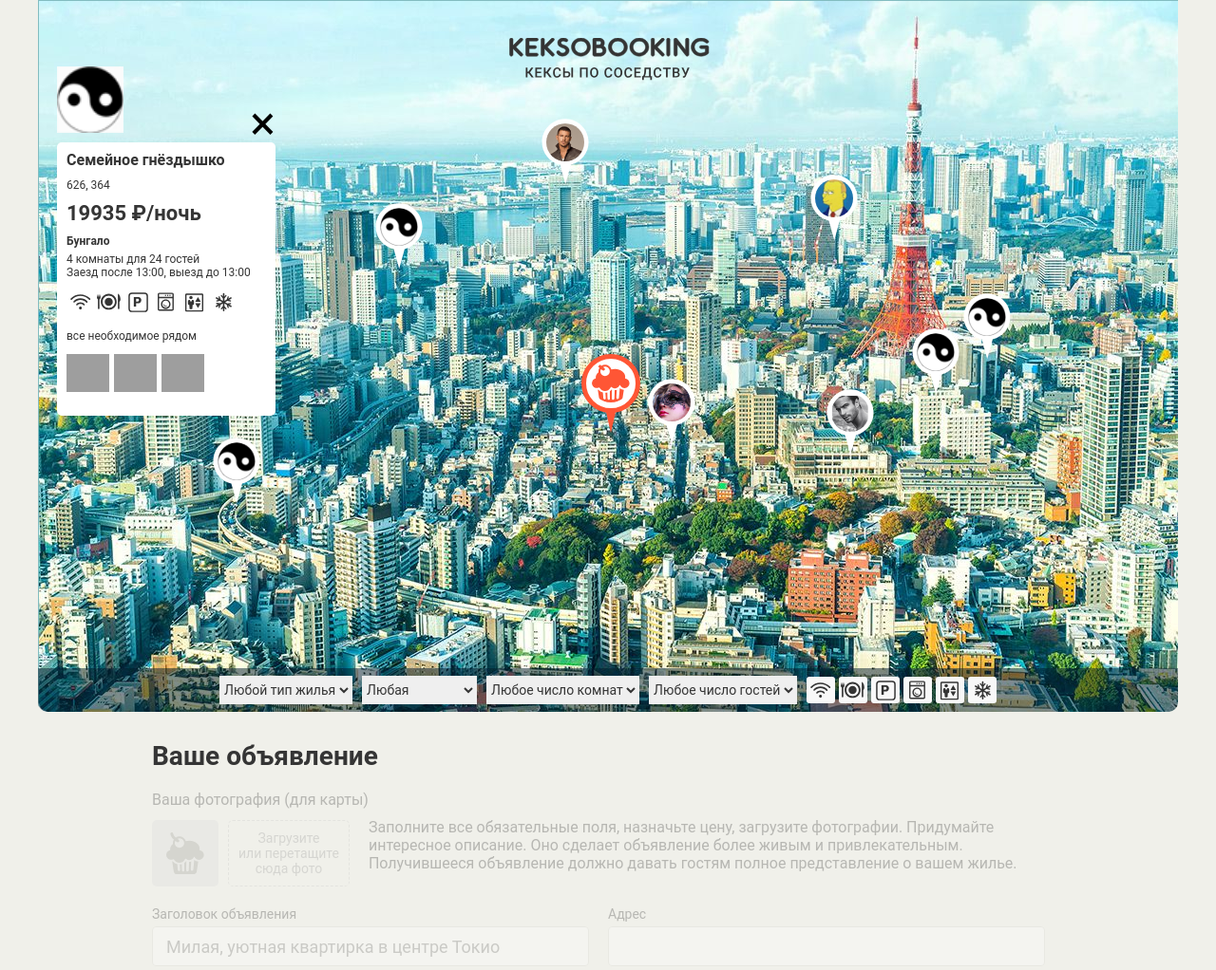
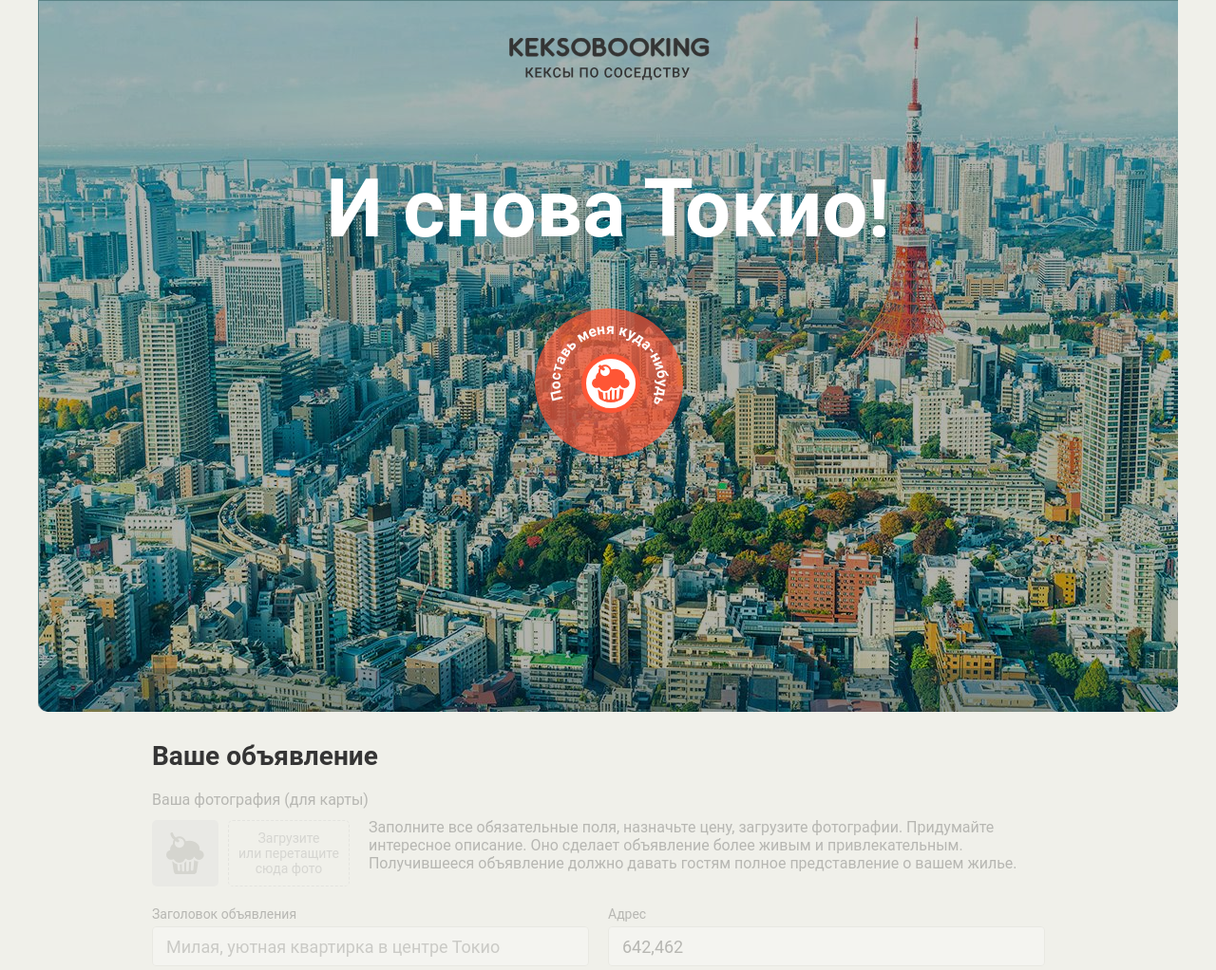
Before and after one commit to sergkryk/1076727-keksobooking-18, a website: page index.html in a window 1280 px wide. Shown: the top 1022 px of the page at 95% size. Drawn offline with Linux system fonts and the light colour scheme; grey boxes are pictures that could not be loaded; files whose address does not match are found by name.

Commit message:
закончил задание

```diff
--- a/index.html
+++ b/index.html
@@ -37,7 +37,7 @@
 
       <!-- Фильтрация объявлений -->
       <div class="map__filters-container">
-        <form action="#" class="map__filters" autocomplete="off">
+        <form action="#" class="map__filters" autocomplete="off" disabled>
           <select name="housing-type" id="housing-type" class="map__filter">
             <option value="any" selected>Любой тип жилья</option>
             <option value="palace">Дворец</option>
--- a/js/main.js
+++ b/js/main.js
@@ -1,19 +1,29 @@
 'use strict';
+var ENTER_KEYCODE = 13;
+var PIN_RADIUS = 32.5;
+var PIN_HEIGTH = 87;
 var advertsCount = 8;
 var map = document.querySelector('.map');
 var mapPin = document.querySelector('#pin').content.querySelector('.map__pin');
-var pinList = map.querySelector('.map__pins');
+var mapPinMain = document.querySelector('.map__pin--main');
+// var pinList = map.querySelector('.map__pins');
 var fragment = document.createDocumentFragment();
-var pinCard = document.querySelector('#card').content.querySelector('.map__card');
-var filtersContainer = map.querySelector('.map__filters-container');
-var cardPhoto = document.querySelector('#card').content.querySelector('.popup__photo');
+// var pinCard = document.querySelector('#card').content.querySelector('.map__card');
+// var filtersContainer = map.querySelector('.map__filters-container');
+// var cardPhoto = document.querySelector('#card').content.querySelector('.popup__photo');
+var yourAdForm = document.querySelector('.ad-form');
+var yourAdFormFields = yourAdForm.querySelectorAll('fieldset');
+var addressInput = document.querySelector('#address');
+var roomCapacity = document.querySelector('#capacity');
+var roomNumber = document.querySelector('#room_number');
+var adFormSubmitButton = document.querySelector('.ad-form__submit');
 
-var PlaceType = {
-  palace: 'Особняк',
-  flat: 'Квартира',
-  house: 'Частный дом',
-  bungalo: 'Бунгало'
-};
+// var PlaceType = {
+//   palace: 'Особняк',
+//   flat: 'Квартира',
+//   house: 'Частный дом',
+//   bungalo: 'Бунгало'
+// };
 
 var randomNumber = function (min, max) {
   return Math.floor(min + Math.random() * (max + 1 - min));
@@ -98,36 +108,87 @@ var generatePins = function (array) {
   fragment.appendChild(element);
 };
 
-var generateCards = function (card) {
-  var element = pinCard.cloneNode(true);
-  element.querySelector('.popup__title').textContent = card.offer.title;
-  element.querySelector('.popup__text--address').textContent = card.offer.address;
-  element.querySelector('.popup__text--price').textContent = card.offer.price + ' ₽/ночь';
-  element.querySelector('.popup__type').textContent = PlaceType[card.offer.type];
-  element.querySelector('.popup__text--capacity').textContent = card.offer.rooms + ' комнаты для ' + card.offer.guests + ' гостей';
-  element.querySelector('.popup__text--time').textContent = 'Заезд после ' + card.offer.checkin + ', выезд до ' + card.offer.checkout;
-  element.querySelector('.popup__features').innerHTML = '';
-  card.offer.features.forEach(function (it) {
-    var featureElement = document.createElement('li');
-    featureElement.className = 'popup__feature popup__feature--' + it;
-    element.querySelector('.popup__features').appendChild(featureElement);
-  });
-  element.querySelector('.popup__description').textContent = card.offer.description;
-  element.querySelector('.popup__photos').innerHTML = '';
-  card.offer.photos.forEach(function (it) {
-    var el = cardPhoto.cloneNode(true);
-    el.src = it;
-    element.querySelector('.popup__photos').appendChild(el);
-  });
+// var generateCards = function (card) {
+//   var element = pinCard.cloneNode(true);
+//   element.querySelector('.popup__title').textContent = card.offer.title;
+//   element.querySelector('.popup__text--address').textContent = card.offer.address;
+//   element.querySelector('.popup__text--price').textContent = card.offer.price + ' ₽/ночь';
+//   element.querySelector('.popup__type').textContent = PlaceType[card.offer.type];
+//   element.querySelector('.popup__text--capacity').textContent = card.offer.rooms + ' комнаты для ' + card.offer.guests + ' гостей';
+//   element.querySelector('.popup__text--time').textContent = 'Заезд после ' + card.offer.checkin + ', выезд до ' + card.offer.checkout;
+//   element.querySelector('.popup__features').innerHTML = '';
+//   card.offer.features.forEach(function (it) {
+//     var featureElement = document.createElement('li');
+//     featureElement.className = 'popup__feature popup__feature--' + it;
+//     element.querySelector('.popup__features').appendChild(featureElement);
+//   });
+//   element.querySelector('.popup__description').textContent = card.offer.description;
+//   element.querySelector('.popup__photos').innerHTML = '';
+//   card.offer.photos.forEach(function (it) {
+//     var el = cardPhoto.cloneNode(true);
+//     el.src = it;
+//     element.querySelector('.popup__photos').appendChild(el);
+//   });
 
-  element.querySelector('.popup__avatar').src = card.author.avatar;
-  return element;
+//   element.querySelector('.popup__avatar').src = card.author.avatar;
+//   return element;
+// };
+
+var mockArray = generateContent(MOCK);
+
+var disableFieldset = function (fieldset) {
+  for (var i = 0; i < fieldset.length; i++) {
+    fieldset[i].disabled = true;
+  }
 };
 
-var mockArray = generateContent(MOCK);
+var enableFieldset = function (fieldset) {
+  for (var i = 0; i < fieldset.length; i++) {
+    fieldset[i].disabled = false;
+  }
+};
+
+var removeClass = function (element, classname) {
+  element.classList.remove(classname);
+};
+
+var getPinCoordinates = function (pin) {
+  return Math.floor(pin.getBoundingClientRect().left + PIN_RADIUS) + ',' + Math.floor(pin.getBoundingClientRect().top + PIN_HEIGTH);
+};
+
+var checkCapacity = function (number, capacity) {
+  if (number.value < capacity.value) {
+    number.setCustomValidity('Количество комнат должно совпадать с количеством гостей');
+    number.checkValidity();
+  } else {
+    number.setCustomValidity('');
+  }
+};
+
 for (var i = 0; i < mockArray.length; i++) {
   generatePins(mockArray[i]);
 }
-filtersContainer.insertAdjacentElement('beforebegin', generateCards(mockArray[0]));
-map.classList.remove('map--faded');
-pinList.appendChild(fragment);
+
+disableFieldset(yourAdFormFields);
+// addressInput.value = Math.round((mapPinMain.getBoundingClientRect().left + PIN_RADIUS)) + ',' + Math.floor((mapPinMain.getBoundingClientRect().top + PIN_RADIUS));
+addressInput.value = getPinCoordinates(mapPinMain);
+
+mapPinMain.addEventListener('mousedown', function () {
+  removeClass(map, 'map--faded');
+  removeClass(yourAdForm, 'ad-form--disabled');
+  enableFieldset(yourAdFormFields);
+  addressInput.value = getPinCoordinates(mapPinMain);
+});
+
+mapPinMain.addEventListener('keydown', function (evt) {
+  if (evt.keyCode === ENTER_KEYCODE) {
+    removeClass(map, 'map--faded');
+    removeClass(yourAdForm, 'ad-form--disabled');
+    enableFieldset(yourAdFormFields);
+    addressInput.value = getPinCoordinates(mapPinMain);
+  }
+});
+
+adFormSubmitButton.addEventListener('click', function () {
+  checkCapacity(roomNumber, roomCapacity);
+});
```
